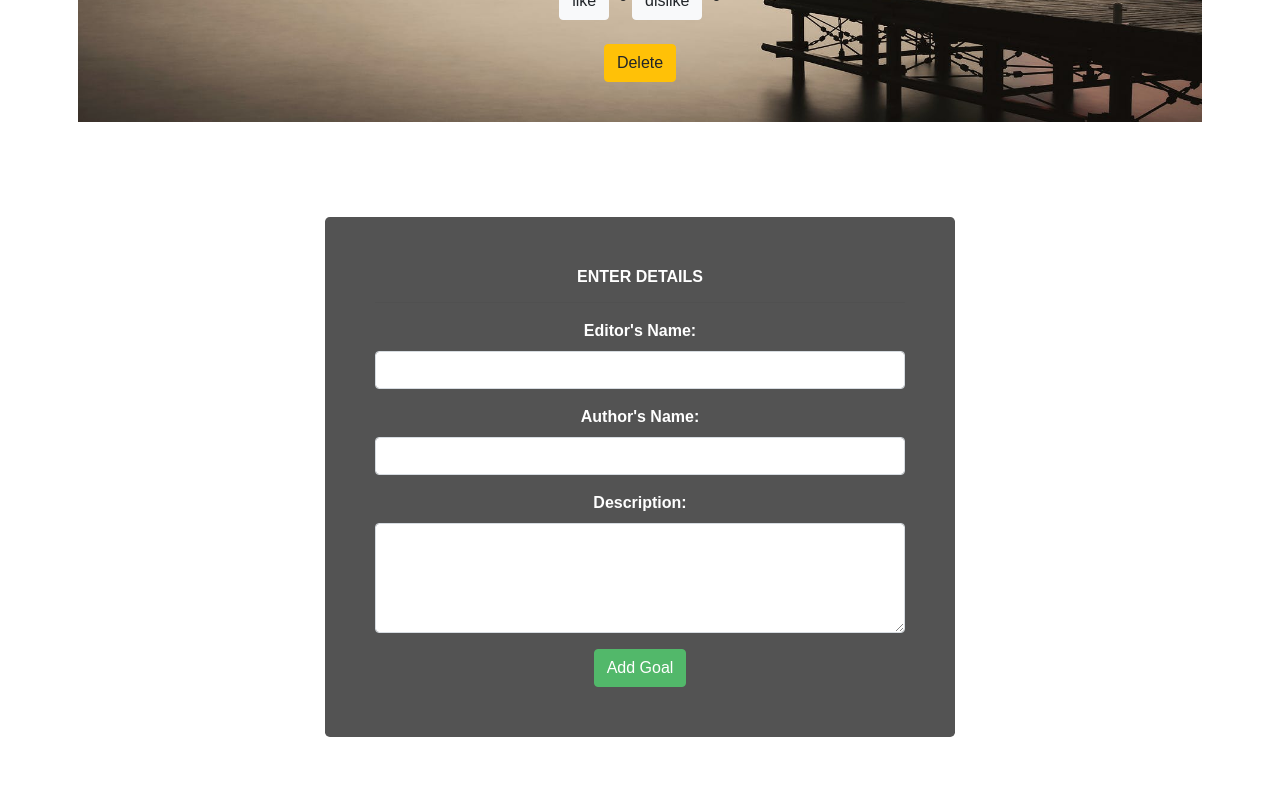
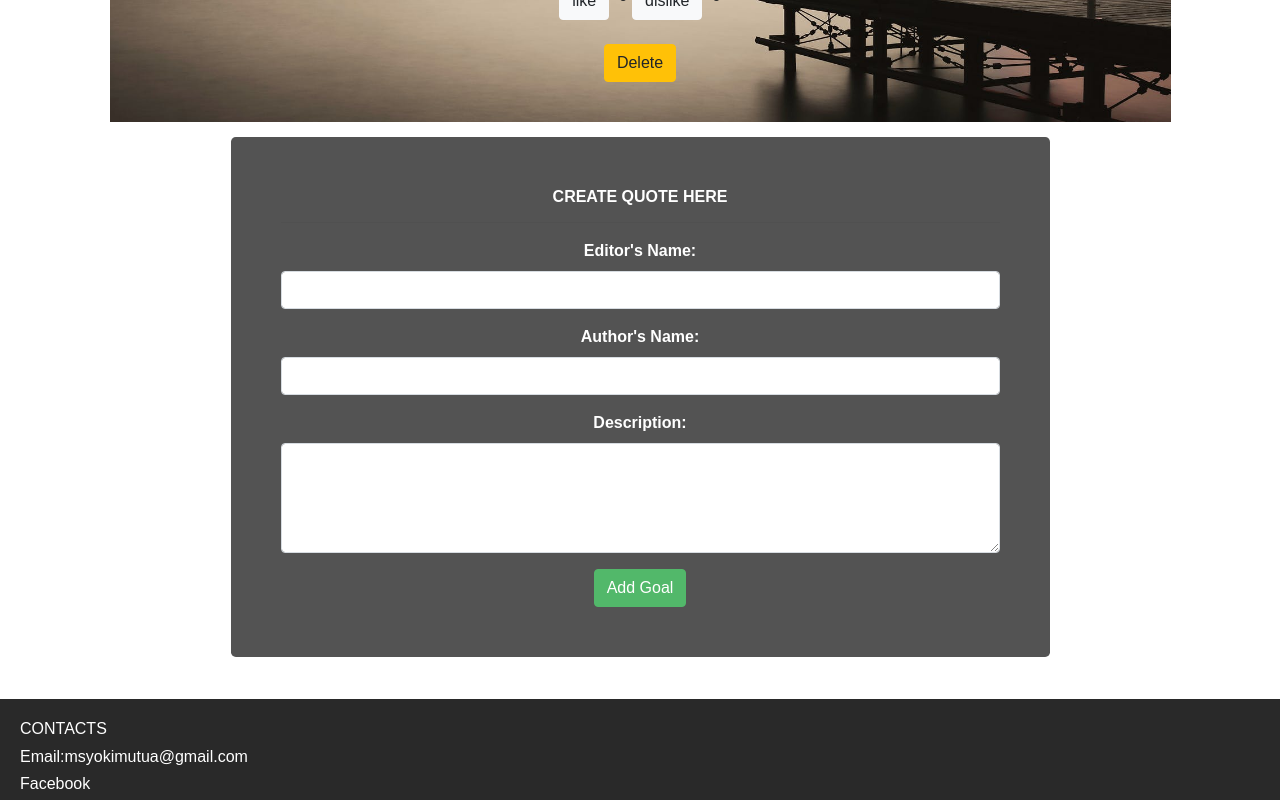
Before and after one commit to msyoki/Angular-week-1-IP, an Angular app: page / in a window 1280 px wide. Shown: the part 1500-2300 px from the top of the page. Built offline with nearby package versions, Linux system fonts and the light colour scheme.

Commit message:
add styling

```diff
--- a/src/app/quote-form/quote-form.component.html
+++ b/src/app/quote-form/quote-form.component.html
@@ -1,11 +1,10 @@
 <div class="jumbotron form">
     <div class="header">
-        <h6 class="text-center"><strong>ENTER DETAILS</strong></h6>
+        <h6 class="text-center"><strong>CREATE QUOTE HERE</strong></h6>
     </div>
     <hr>
     <form (ngSubmit)='submitQuote()' #quoteForm='ngForm' if="form">
         <div class="form-group">
-
             <label for="name">Editor's Name:</label>
             <input type="text" class="form-control" id="editorName" [(ngModel)]="newQuote.editorName" name="editorName" #editorName='ngModel' required>
             <div [hidden]="editorName.valid || editorName.pristine" class="alert alert-danger">
--- a/src/app/quote/quote.component.css
+++ b/src/app/quote/quote.component.css
@@ -59,7 +59,7 @@
 #quote{
     border: 5px solid white;
     padding: 40px;
-    width: 90%;
+    width: 85%;
     float: right;
     text-align: center;
     background-image: url(../../assets/images/quotes-bg.jpg);
@@ -73,9 +73,9 @@
 
 #form{
     float: left;
-    width: 50%;
+    width: 65%;
     opacity: 0.8;
-    margin: 80px;
+    height: auto;
 }
 
 i{
```
